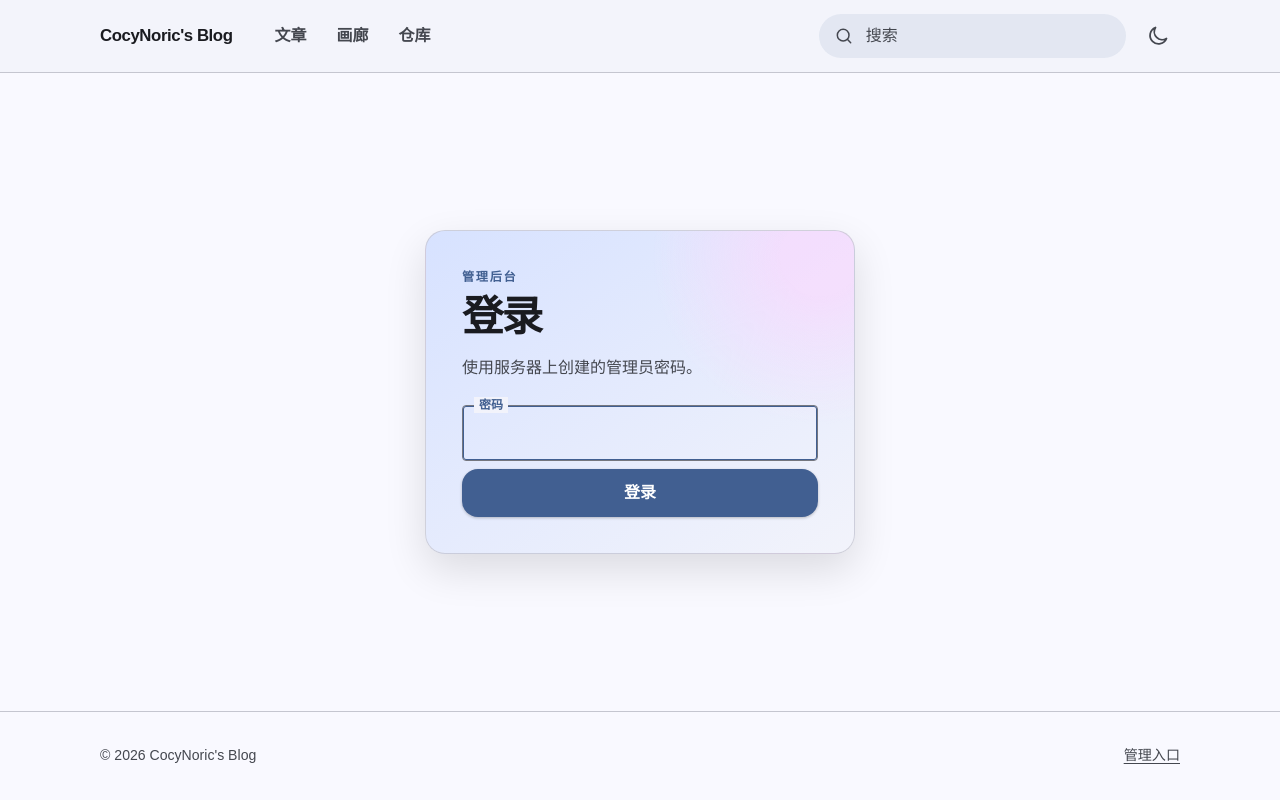
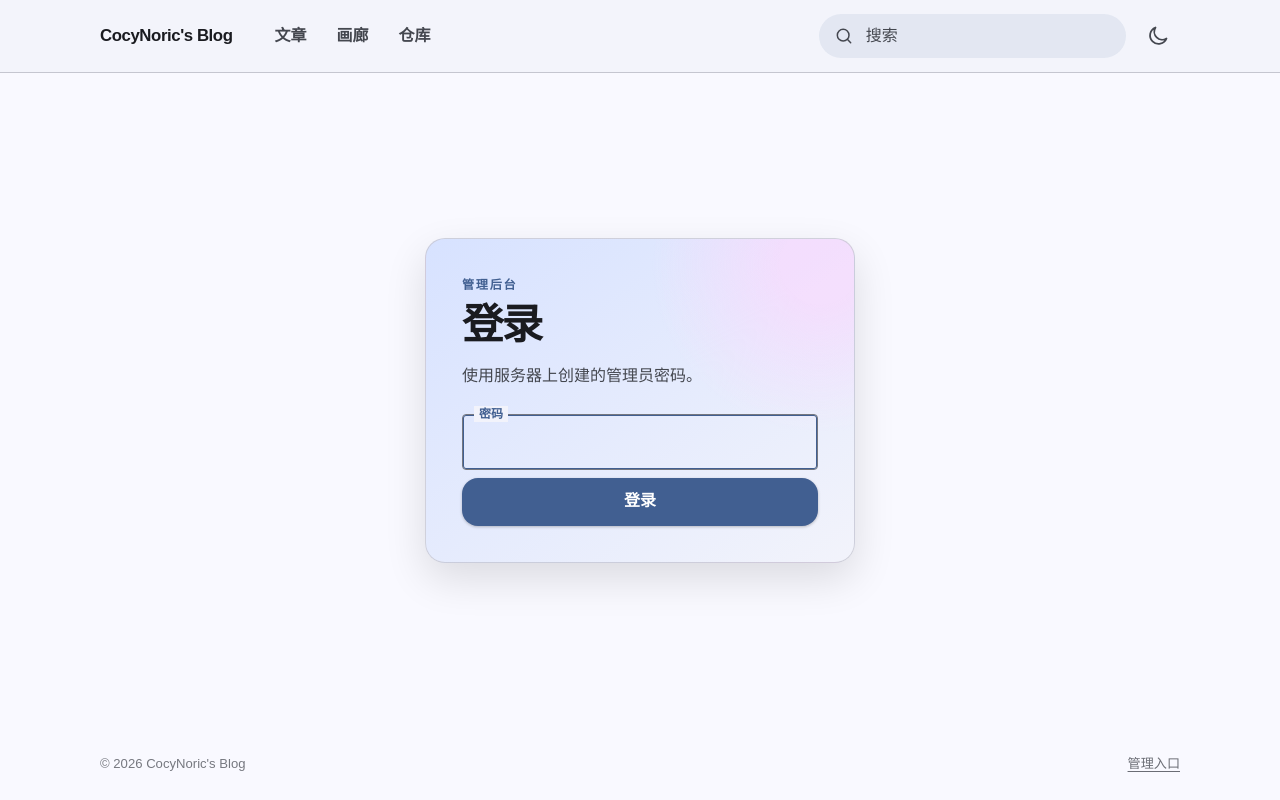
Before and after one commit to CocyNoric/CocyNoric-Blog, a React (Vite) app: page /admin/login in a window 1280 px wide. Built offline with nearby package versions, Linux system fonts and the light colour scheme; no server answers; a web font is replaced by a local one.

Commit message:
style: lighten site footer surfaces

```diff
--- a/src/client/pages/admin/SettingsPage.tsx
+++ b/src/client/pages/admin/SettingsPage.tsx
@@ -105,7 +105,7 @@ export function SettingsPage() {
     </section>
     <section className="settings-section"><h2>页脚</h2>
       <label className="form-field"><span>页脚版权名称</span><input value={settings.footerText} maxLength={120} onChange={(event) => update('footerText', event.target.value)} required /><small>页脚会自动添加 © 和当前年份</small></label>
-      <SelectField label="页脚底栏背景" value={settings.footerMode} options={[{ value: 'transparent', label: '透明' }, { value: 'primary', label: '主色填充' }]} onChange={(value) => update('footerMode', value)} />
+      <SelectField label="页脚底栏背景" value={settings.footerMode} options={[{ value: 'transparent', label: '透明' }, { value: 'primary', label: '主色淡层' }]} onChange={(value) => update('footerMode', value)} />
     </section>
     <section className="settings-section"><h2>首页展示</h2>
       <p className="settings-help">只影响首页文章和画廊最大区域，不改变独立列表页。</p>
--- a/src/client/styles/app.css
+++ b/src/client/styles/app.css
@@ -354,11 +354,14 @@
 .repository-admin-file h3 { margin: 0 0 5px; overflow-wrap: anywhere; font-size: 1rem; }
 .repository-admin-file p { margin: 0; color: var(--md-sys-color-on-surface-variant); font-size: .82rem; }
 
-.site-footer { background: transparent; border-top: 1px solid var(--md-sys-color-outline-variant); }
-.site-footer-primary { background: var(--md-sys-color-primary); border-top-color: var(--md-sys-color-primary); }
-.site-footer-primary .footer-inner, .site-footer-primary .footer-inner a { color: var(--md-sys-color-on-primary); }
-.footer-inner { min-height: 88px; display: flex; align-items: center; justify-content: space-between; gap: 20px; color: var(--md-sys-color-on-surface-variant); font-size: .88rem; }
-.footer-inner a { text-underline-offset: 3px; }
+.site-footer { border-top: 0; background: transparent; }
+.site-footer-primary { border-top: 1px solid color-mix(in srgb, var(--md-sys-color-outline-variant) 54%, transparent); background: color-mix(in srgb, var(--md-sys-color-primary-container) 38%, var(--surface-container-low)); }
+.site-footer-primary .footer-inner { color: var(--md-sys-color-on-surface-variant); }
+.site-footer-primary .footer-inner a { color: var(--md-sys-color-primary); }
+.footer-inner { min-height: 72px; display: flex; align-items: center; justify-content: space-between; gap: 20px; color: var(--md-sys-color-on-surface-variant); font-size: .82rem; }
+.footer-inner span { opacity: .72; }
+.footer-inner a { color: inherit; text-underline-offset: 3px; opacity: .78; }
+.footer-inner a:hover { color: var(--md-sys-color-primary); opacity: 1; }
 
 .button { min-height: 44px; display: inline-flex; align-items: center; justify-content: center; gap: 9px; padding: 10px 22px; border-radius: 16px; font-weight: 700; text-decoration: none; cursor: pointer; transition: color .18s var(--motion-standard), background .18s var(--motion-standard), box-shadow .18s var(--motion-standard), transform .18s var(--motion-standard); }
 .button svg { width: 20px; }
```
